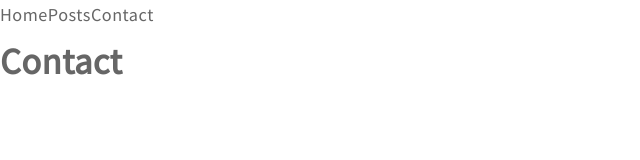
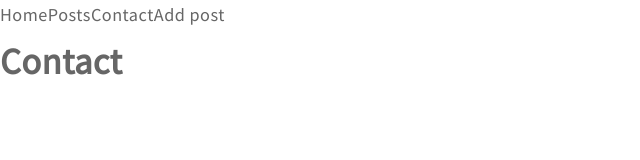
Before and after one commit to agata-m/Blog_MERN, a React (Create React App) app in the folder client/: page /contact in a window 1280 px wide. Shown: the top 160 px of the page, without its empty margins (0-640 px from the left). Built offline with nearby package versions, Linux system fonts and the light colour scheme.

Commit message:
Add add post and single post pages and their routing

```diff
--- a/client/src/App.js
+++ b/client/src/App.js
@@ -7,6 +7,8 @@
 import Home from './components/pages/Home/HomePage';
 import Posts from './components/pages/Posts/PostsPage';
 import Contact from './components/pages/Contact/ContactPage';
+import SinglePost from './components/pages/SinglePost/SinglePostPage';
+import AddPost from './components/pages/AddPost/AddPostPage';
 import NotFound from './components/pages/NotFound/NotFoundPage';
 
 class App extends React.Component {
@@ -17,6 +19,8 @@
 				<Switch>
 					<Route path='/' exact component={Home} />
 					<Route path='/posts' exact component={Posts} />
+					<Route path='/posts/new' exact component={AddPost} />
+					<Route path='/posts/:id' component={SinglePost} />
 					<Route path='/contact' exact component={Contact} />
 					<Route component={NotFound} />
 				</Switch>
--- a/client/src/components/features/NavBar/NavBar.js
+++ b/client/src/components/features/NavBar/NavBar.js
@@ -8,6 +8,7 @@
                 <Link to='/'>Home</Link>
                 <Link to='posts'>Posts</Link>
                 <Link to='/contact'>Contact</Link>
+                <Link to='/posts/new'>Add post</Link>
             </div>
         );
     }
--- /dev/null
+++ b/client/src/components/pages/AddPost/AddPostPage.js
@@ -0,0 +1,9 @@
+import React from 'react';
+
+const AddPostPage = () => (
+    <div>
+        <h1>Add post</h1>
+    </div>
+);
+
+export default AddPostPage;
--- a/client/src/components/pages/Contact/ContactPage.js
+++ b/client/src/components/pages/Contact/ContactPage.js
@@ -1,4 +1,5 @@
 import React from 'react';
+
 const ContactPage = () => (
     <div>
         <h1>Contact</h1>
--- a/client/src/components/pages/Home/HomePage.js
+++ b/client/src/components/pages/Home/HomePage.js
@@ -1,4 +1,5 @@
 import React from 'react';
+
 const HomePage = () => (
     <div>
         <h1>Home</h1>
--- a/client/src/components/pages/NotFound/NotFoundPage.js
+++ b/client/src/components/pages/NotFound/NotFoundPage.js
@@ -1,4 +1,5 @@
 import React from 'react';
+
 const NotFoundPage = () => (
     <div>
         <h1>404 Not Found</h1>
--- a/client/src/components/pages/Posts/PostsPage.js
+++ b/client/src/components/pages/Posts/PostsPage.js
@@ -1,4 +1,5 @@
 import React from 'react';
+
 const PostsPage = () => (
     <div>
         <h1>Posts</h1>
--- /dev/null
+++ b/client/src/components/pages/SinglePost/SinglePostPage.js
@@ -0,0 +1,9 @@
+import React from 'react';
+
+const SinglePostPage = () => (
+    <div>
+        <h1>Test post</h1>
+    </div>
+);
+
+export default SinglePostPage;
--- a/package.json
+++ b/package.json
@@ -5,6 +5,9 @@
   "scripts": {
     "start": "npm-run-all -p -l start:*",
     "start:server": "cd server && node server.js",
-    "start:client": "cd client && yarn start"
+    "start:client": "cd client && yarn start",
+    "install:client": "cd client && npm install",
+    "install:server": "cd server && npm install",
+    "postinstall": "run-p install:*"
   }
 }
```
